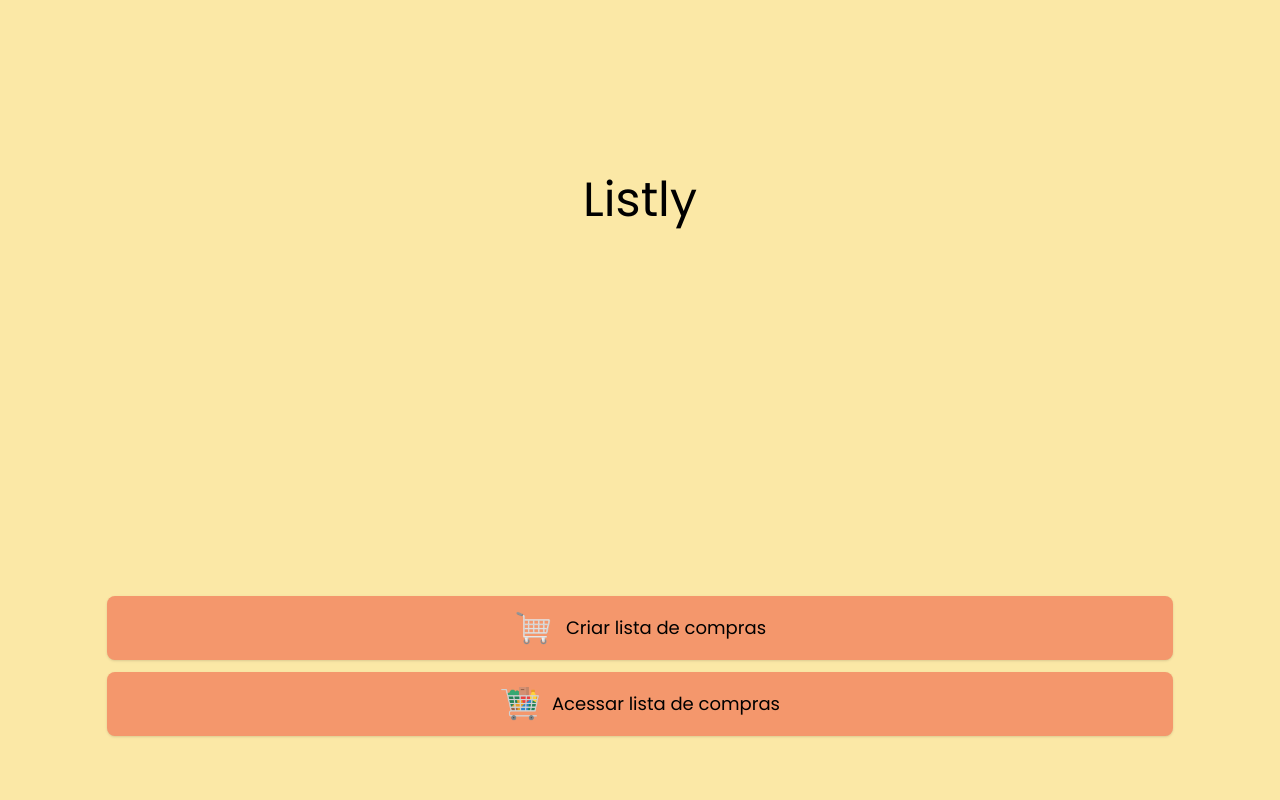
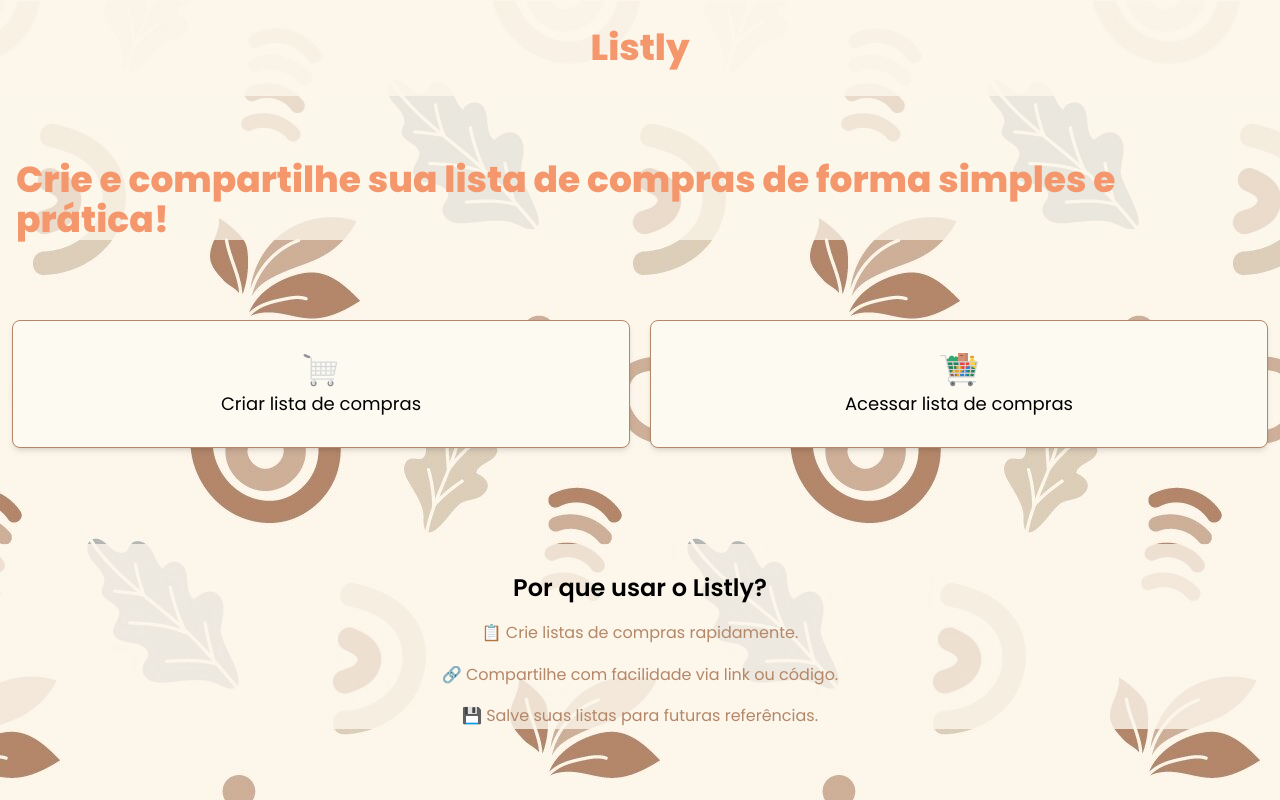
Before and after one commit to christiansmmc/listly_web, a React (Vite) app: page / in a window 1280 px wide. Built offline with nearby package versions, Linux system fonts and the light colour scheme.

Commit message:
feat: update landing page layout

```diff
--- a/src/pages/LandingPage.tsx
+++ b/src/pages/LandingPage.tsx
@@ -1,5 +1,6 @@
 import EmptyCartIcon from '../assets/compras_vazio.png';
 import FullCartIcon from '../assets/compras_cheio.png';
+import BackgroundImage from '../assets/background.jpeg';
 import axios from 'axios';
 import {CreateCartFirstStepResponse} from "../types/global.ts";
 
@@ -27,25 +28,34 @@ const LandingPage = ({
     }
 
     return (
-        <div className='h-full'>
-            <div className='h-1/2 flex items-center justify-center'>
-                <p className='text-5xl'>Listly</p>
+        <div className='h-full' style={{ backgroundImage: `url(${BackgroundImage})`}}>
+            <div className="fixed top-0 left-0 w-full h-24 flex items-center justify-center bg-[#FDF7EB] bg-opacity-80">
+                <p className='text-4xl font-extrabold text-[#F4976C]'>Listly</p>
             </div>
-            <div className='h-1/2 flex items-end justify-center pb-16'>
-                <div className='w-full flex flex-col items-center justify-center gap-3'>
-                    <div
-                        onClick={createCartFirstStep}
-                        className='relative shadow w-5/6 h-16 bg-[#F4976C] flex items-center justify-center rounded-lg cursor-pointer gap-3'>
-                        <img src={EmptyCartIcon} alt="icone" className="h-10 w-10"/>
-                        <p className='text-lg '>Criar lista de compras</p>
-                    </div>
-                    <div
-                        className='relative shadow w-5/6 h-16 bg-[#F4976C] flex items-center justify-center rounded-lg cursor-pointer gap-3
-                        transform transition duration-200 hover:scale-105 hover:bg-[#e0875a]'>
-                        <img src={FullCartIcon} alt="icone" className="h-10 w-10"/>
-                        <p className='text-lg '>Acessar lista de compras</p>
-                    </div>
+            <div className='pt-40 px-4 bg-[#FDF7EB] bg-opacity-75'>
+                <p className='text-4xl font-extrabold text-[#F4976C]'>Crie e compartilhe sua lista de compras de forma simples e prática!</p>
+            </div>
+            <div className='w-full px-3 flex gap-5 mt-20'>
+            <div
+                onClick={createCartFirstStep}
+                className="shadow-md w-1/2 h-32 px-8 flex flex-col justify-center items-center bg-[#fdfaf2] rounded-lg border border-[#B48768] cursor-pointer
+                                transition transform hover:scale-[1.01] hover:shadow-lg active:scale-[0.99] active:shadow-sm">
+                    <img src={EmptyCartIcon} alt="icone" className="h-10 w-10" />
+                    <p className="text-lg text-center">Criar lista de compras</p>
                 </div>
+                <div className="shadow-md w-1/2 h-32 px-8 flex flex-col justify-center items-center bg-[#fdfaf2] rounded-lg border border-[#B48768] cursor-pointer
+                            transition transform hover:scale-[1.01] hover:shadow-lg active:scale-[0.99] active:shadow-sm">
+                    <img src={FullCartIcon} alt="icone" className="h-10 w-10"/>
+                    <p className='text-lg text-center'>Acessar lista de compras</p>
+                </div>
+            </div>
+            <div className="w-full flex flex-col items-center pt-7 mt-24 bg-[#FDF7EB] bg-opacity-80">
+                <p className="text-2xl font-semibold mb-4">Por que usar o Listly?</p>
+                <ul className="space-y-4 text-center text-[#B48768]">
+                    <li>📋 Crie listas de compras rapidamente.</li>
+                    <li>🔗 Compartilhe com facilidade via link ou código.</li>
+                    <li>💾 Salve suas listas para futuras referências.</li>
+                </ul>
             </div>
         </div>
     )
```
Also changed, not shown: src/assets/background.jpeg (added).
